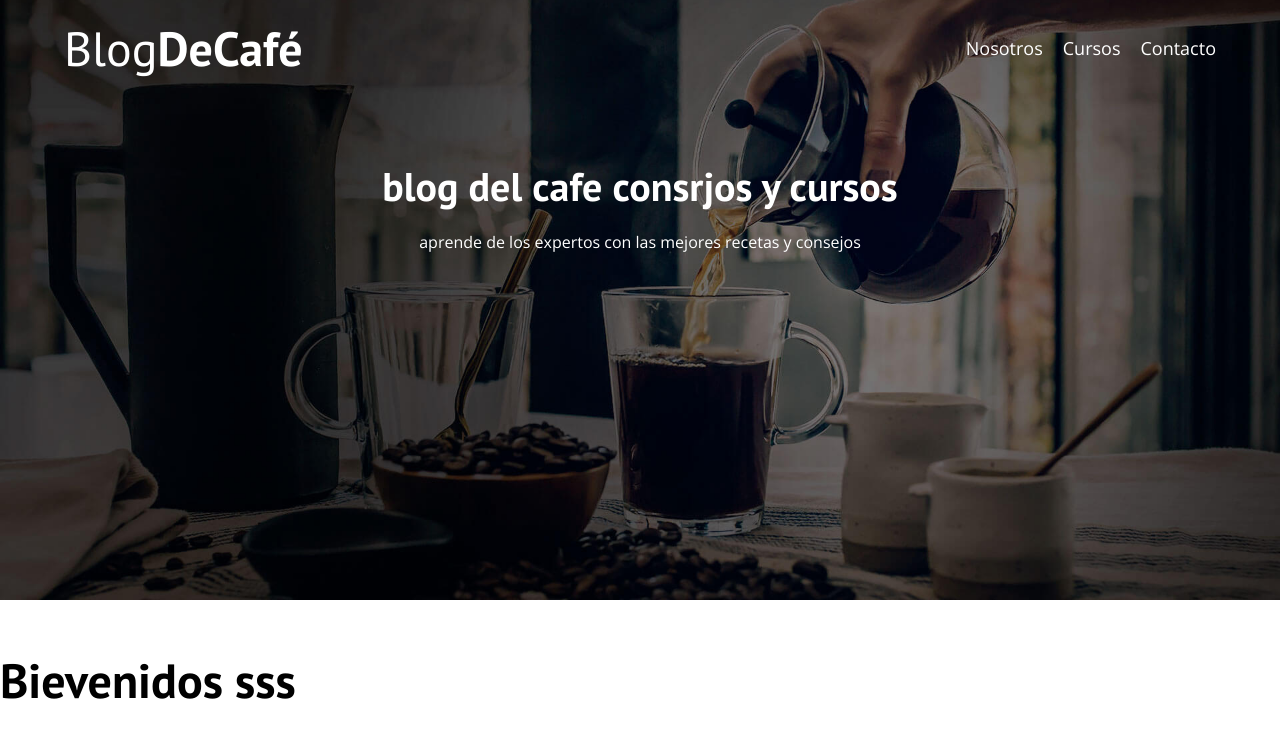
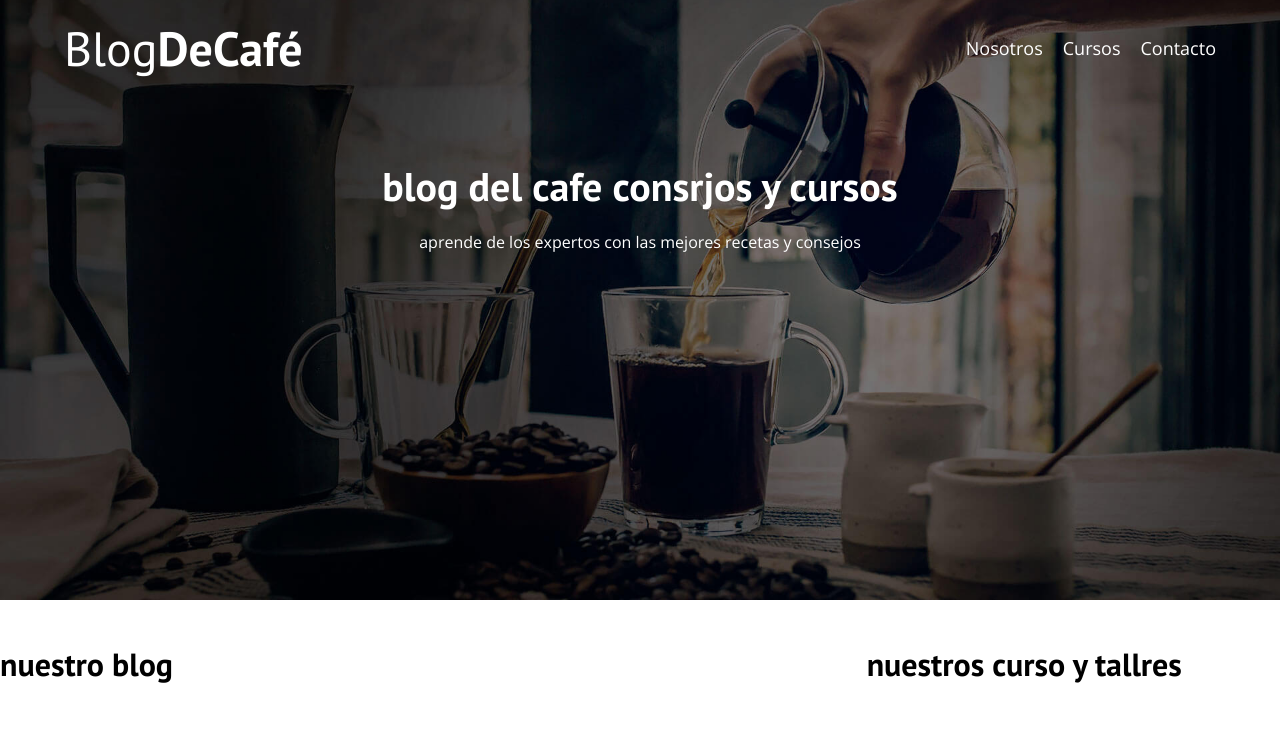
Before and after one commit to Azarel39/blog-del-cafe, a plain HTML site: page index.html in a window 1280 px wide. Drawn offline with nearby package versions, Linux system fonts and the light colour scheme; a web font is replaced by a local one.

Commit message:
nueva act

```diff
--- a/css/style.css
+++ b/css/style.css
@@ -121,3 +121,13 @@ img
     color: var(--blanco);
     font-size: 1.8rem;
 }
+@media (min-width: 768px)
+{
+    .contenido-principal
+    {
+        display: grid;
+        grid-template-columns: 2fr 1fr;
+        column-gap: 4rem;
+
+    }
+}
--- a/index.html
+++ b/index.html
@@ -31,6 +31,14 @@
         </div>
 
     </header>
-    <h1>Bievenidos sss</h1>
+    <div class="contenido-principal">
+        <main class="blog">
+            <h3>nuestro blog</h3>
+        </main>
+        <aside class="sidebar">
+            <h3>nuestros curso y tallres</h3>
+        </aside>
+    </div>
+
 </body>
 </html>
```
